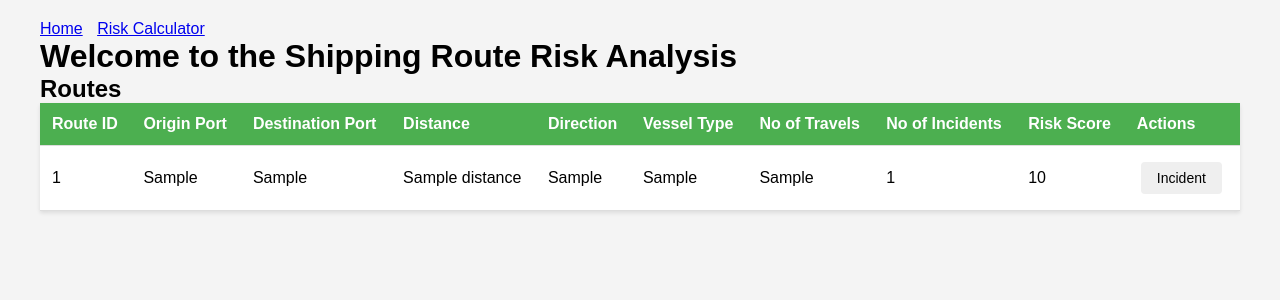
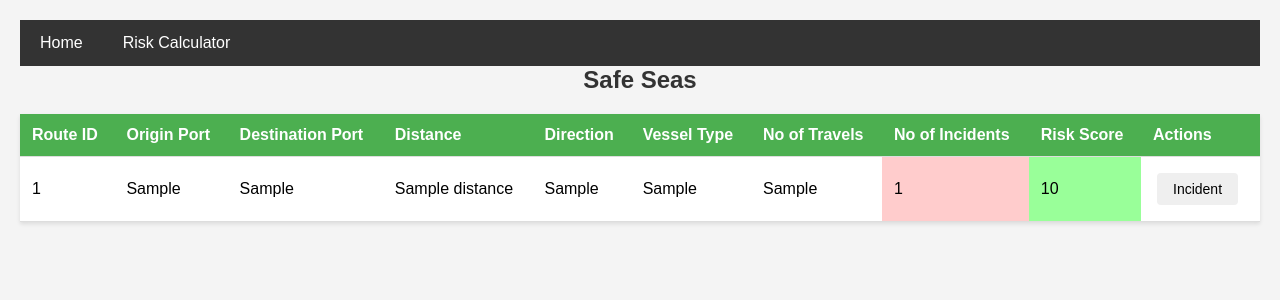
Before and after one commit to ponsingh/Safe-Seas, a Flask app: template web/templates/index.html in a window 1280 px wide. Shown: the top 300 px of the page. Run offline with Flask 3, Linux system fonts and the light colour scheme; the template is opened without the code that fills it: most values are stand-ins (such as "Sample title", 1, 10 or a date in 2020); parts of the project's set-up code (start-up, migrations or seed data) failed here and were passed over; some libraries are stand-ins or nearby versions.

Commit message:
page UI changes added

```diff
--- a/web/static/css/styles.css
+++ b/web/static/css/styles.css
@@ -45,6 +45,9 @@ th, td {
 
 th {
     background-color: #4CAF50;
+    position: sticky;
+    top: 0;
+    z-index: 1;
     color: white;
 }
 
@@ -92,3 +95,76 @@ button.incident:hover {
 button.clear:hover {
     background-color: #e53935;
 }
+
+body {
+    font-family: Arial, sans-serif;
+    margin: 0;
+    padding: 0;
+}
+
+#map {
+    height: 600px;
+    width: 100%;
+}
+
+nav {
+    background-color: #333;
+    overflow: hidden;
+}
+
+nav ul {
+    list-style-type: none;
+    margin: 0;
+    padding: 0;
+    display: flex;
+    justify-content: flex-start;
+}
+
+nav ul li {
+    margin: 0;
+    padding: 0;
+}
+
+nav ul li a {
+    display: block;
+    color: white;
+    text-align: center;
+    padding: 14px 20px;
+    text-decoration: none;
+    transition: background-color 0.3s;
+}
+
+nav ul li a:hover {
+    background-color: #575757;
+}
+
+.high-incidents {
+    background-color: #ffcccc; /* Light red */
+}
+
+.medium-incidents {
+    background-color: #fff0b3; /* Light yellow */
+}
+
+.low-incidents {
+    background-color: #ccffcc; /* Light green */
+}
+
+.high-risk {
+    background-color: #ff9999; /* Red */
+}
+
+.medium-risk {
+    background-color: #ffcc66; /* Orange */
+}
+
+.low-risk {
+    background-color: #99ff99; /* Green */
+}
+
+.page-heading {
+    text-align: center; /* Center align the heading */
+    font-size: 24px; /* Adjust font size as needed */
+    color: #333; /* Text color */
+    margin-bottom: 20px; /* Bottom margin for spacing */
+}
--- a/web/templates/index.html
+++ b/web/templates/index.html
@@ -1,9 +1,9 @@
 {% extends "base.html" %}
 
 {% block content %}
-<h1>Welcome to the Shipping Route Risk Analysis</h1>
-
-<h2>Routes</h2>
+<div>
+    <h1 class="page-heading">Safe Seas</h1>
+</div>
 
 <table>
     <thead>
@@ -22,6 +22,7 @@
     </thead>
     <tbody>
         {% for route in routes %}
+        {% set incident_percentage = (route['total_incidents_count'] / route['No Of Travels']) * 100 %}
         <tr>
             <td>{{ route['Route ID'] }}</td>
             <td>{{ route['Origin Port'] }}</td>
@@ -30,8 +31,29 @@
             <td>{{ route['Travel Direction'] }}</td>
             <td>{{ route['Vessel Type'] }}</td>
             <td>{{ route['No Of Travels'] }}</td>
-            <td>{{ route['total_incidents_count'] }}</td>
-            <td>{{ route['risk_score'] }}</td>
+            <td class="
+                {% if incident_percentage > 50 %}
+                    high-incidents
+                {% elif incident_percentage > 15 %}
+                    medium-incidents
+                {% else %}
+                    low-incidents
+                {% endif %}
+            ">
+                {{ route['total_incidents_count'] }}
+            </td>
+            <td class="
+                    {% if route['risk_score'] > 50 %}
+                        high-risk
+                    {% elif route['risk_score'] > 20 %}
+                        medium-risk
+                    {% else %}
+                        low-risk
+                    {% endif %}
+                ">
+                    {{ route['risk_score'] }}
+
+            </td>
             <td>
                 <button onclick="showIncidents('{{ route['Route ID'] }}')">Incident</button>
             </td>
```
Also changed, not shown: web/templates/risk_calculator.html (+69 -19 lines).
